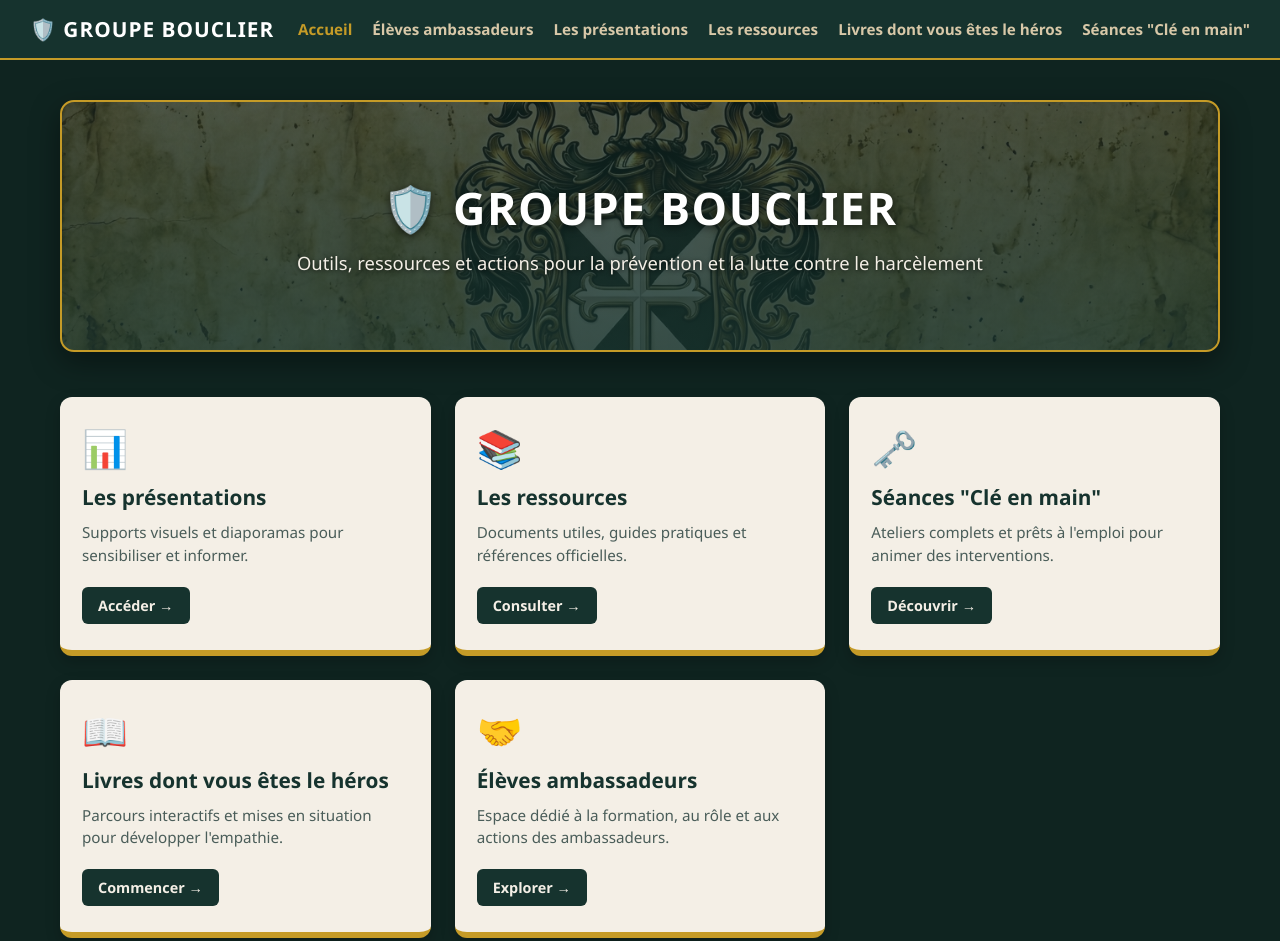
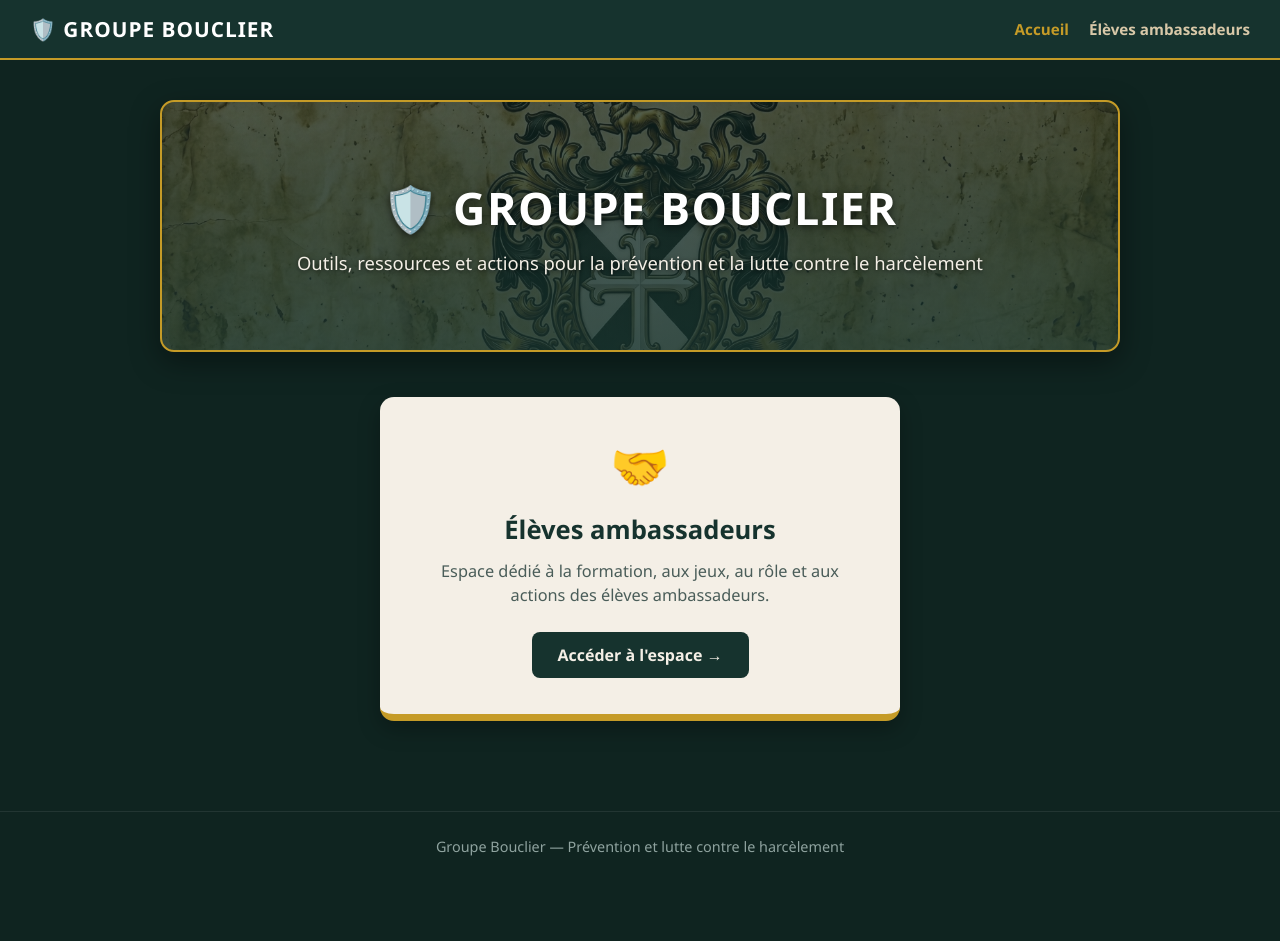
Before and after one commit to ariock06600/groupe-bouclier, a plain HTML site: page index.html in a window 1280 px wide. Shown: the top 941 px of the page. After the commit the page ends 881 px from the top, so only its background shows below. Drawn offline with Linux system fonts and the light colour scheme.

Commit message:
Update index.html

```diff
--- a/index.html
+++ b/index.html
@@ -49,7 +49,7 @@
     }
     /* Contenu principal */
     .container {
-      max-width: 1200px;
+      max-width: 1000px;
       width: 100%;
       margin: 40px auto;
       padding: 0 20px;
@@ -82,60 +82,55 @@
       margin: 0 auto;
       text-shadow: 0 1px 4px rgba(0,0,0,0.7);
     }
-    /* Grille stricte de 3 colonnes sur ordinateur */
-    .grid {
-      display: grid;
-      grid-template-columns: repeat(3, 1fr);
-      gap: 24px;
-    }
-    @media (max-width: 900px) {
-      .grid { grid-template-columns: repeat(2, 1fr); }
-    }
-    @media (max-width: 600px) {
-      .grid { grid-template-columns: 1fr; }
+    /* Carte unique centrée */
+    .single-card-wrapper {
+      display: flex;
+      justify-content: center;
     }
     .card {
+      width: 100%;
+      max-width: 520px;
       background-color: #f4efe6;
       color: #16332e;
       text-decoration: none;
-      padding: 26px 22px;
-      border-radius: 12px;
-      border-bottom: 6px solid #c59b27;
+      padding: 36px 32px;
+      border-radius: 14px;
+      border-bottom: 7px solid #c59b27;
       display: flex;
       flex-direction: column;
-      justify-content: space-between;
+      align-items: center;
+      text-align: center;
       transition: transform 0.25s ease, box-shadow 0.25s ease, background-color 0.25s ease;
-      box-shadow: 0 6px 15px rgba(0,0,0,0.2);
+      box-shadow: 0 8px 22px rgba(0,0,0,0.28);
     }
     .card:hover {
       transform: translateY(-7px);
-      box-shadow: 0 15px 30px rgba(0,0,0,0.4);
+      box-shadow: 0 16px 34px rgba(0,0,0,0.45);
       background-color: #ffffff;
     }
     .card-icon {
-      font-size: 2.3em;
-      margin-bottom: 10px;
+      font-size: 3em;
+      margin-bottom: 14px;
     }
     .card-title {
-      font-size: 1.3em;
-      font-weight: 700;
-      margin-bottom: 10px;
+      font-size: 1.6em;
+      font-weight: 800;
+      margin-bottom: 12px;
       color: #16332e;
     }
     .card-desc {
-      font-size: 0.95em;
+      font-size: 1.02em;
       color: #4a5d59;
-      margin-bottom: 20px;
+      margin-bottom: 24px;
       line-height: 1.5;
     }
     .card-btn {
-      align-self: flex-start;
       background-color: #16332e;
       color: #f4efe6;
-      padding: 9px 16px;
-      border-radius: 6px;
-      font-size: 0.9em;
-      font-weight: 600;
+      padding: 12px 26px;
+      border-radius: 8px;
+      font-size: 1em;
+      font-weight: 700;
       transition: background-color 0.2s, color 0.2s;
     }
     .card:hover .card-btn {
@@ -159,10 +154,6 @@
     <div class="nav-links">
       <a href="index.html" class="active">Accueil</a>
       <a href="ambassadeurs.html">Élèves ambassadeurs</a>
-      <a href="presentations.html">Les présentations</a>
-      <a href="ressources.html">Les ressources</a>
-      <a href="livres.html">Livres dont vous êtes le héros</a>
-      <a href="seances.html">Séances "Clé en main"</a>
     </div>
   </nav>
 
@@ -172,50 +163,12 @@
       <p>Outils, ressources et actions pour la prévention et la lutte contre le harcèlement</p>
     </div>
 
-    <div class="grid">
-      <a href="presentations.html" class="card">
-        <div>
-          <div class="card-icon">📊</div>
-          <h3 class="card-title">Les présentations</h3>
-          <p class="card-desc">Supports visuels et diaporamas pour sensibiliser et informer.</p>
-        </div>
-        <span class="card-btn">Accéder →</span>
-      </a>
-
-      <a href="ressources.html" class="card">
-        <div>
-          <div class="card-icon">📚</div>
-          <h3 class="card-title">Les ressources</h3>
-          <p class="card-desc">Documents utiles, guides pratiques et références officielles.</p>
-        </div>
-        <span class="card-btn">Consulter →</span>
-      </a>
-
-      <a href="seances.html" class="card">
-        <div>
-          <div class="card-icon">🗝️</div>
-          <h3 class="card-title">Séances "Clé en main"</h3>
-          <p class="card-desc">Ateliers complets et prêts à l'emploi pour animer des interventions.</p>
-        </div>
-        <span class="card-btn">Découvrir →</span>
-      </a>
-
-      <a href="livres.html" class="card">
-        <div>
-          <div class="card-icon">📖</div>
-          <h3 class="card-title">Livres dont vous êtes le héros</h3>
-          <p class="card-desc">Parcours interactifs et mises en situation pour développer l'empathie.</p>
-        </div>
-        <span class="card-btn">Commencer →</span>
-      </a>
-
+    <div class="single-card-wrapper">
       <a href="ambassadeurs.html" class="card">
-        <div>
-          <div class="card-icon">🤝</div>
-          <h3 class="card-title">Élèves ambassadeurs</h3>
-          <p class="card-desc">Espace dédié à la formation, au rôle et aux actions des ambassadeurs.</p>
-        </div>
-        <span class="card-btn">Explorer →</span>
+        <div class="card-icon">🤝</div>
+        <h3 class="card-title">Élèves ambassadeurs</h3>
+        <p class="card-desc">Espace dédié à la formation, aux jeux, au rôle et aux actions des élèves ambassadeurs.</p>
+        <span class="card-btn">Accéder à l'espace →</span>
       </a>
     </div>
   </div>
```
